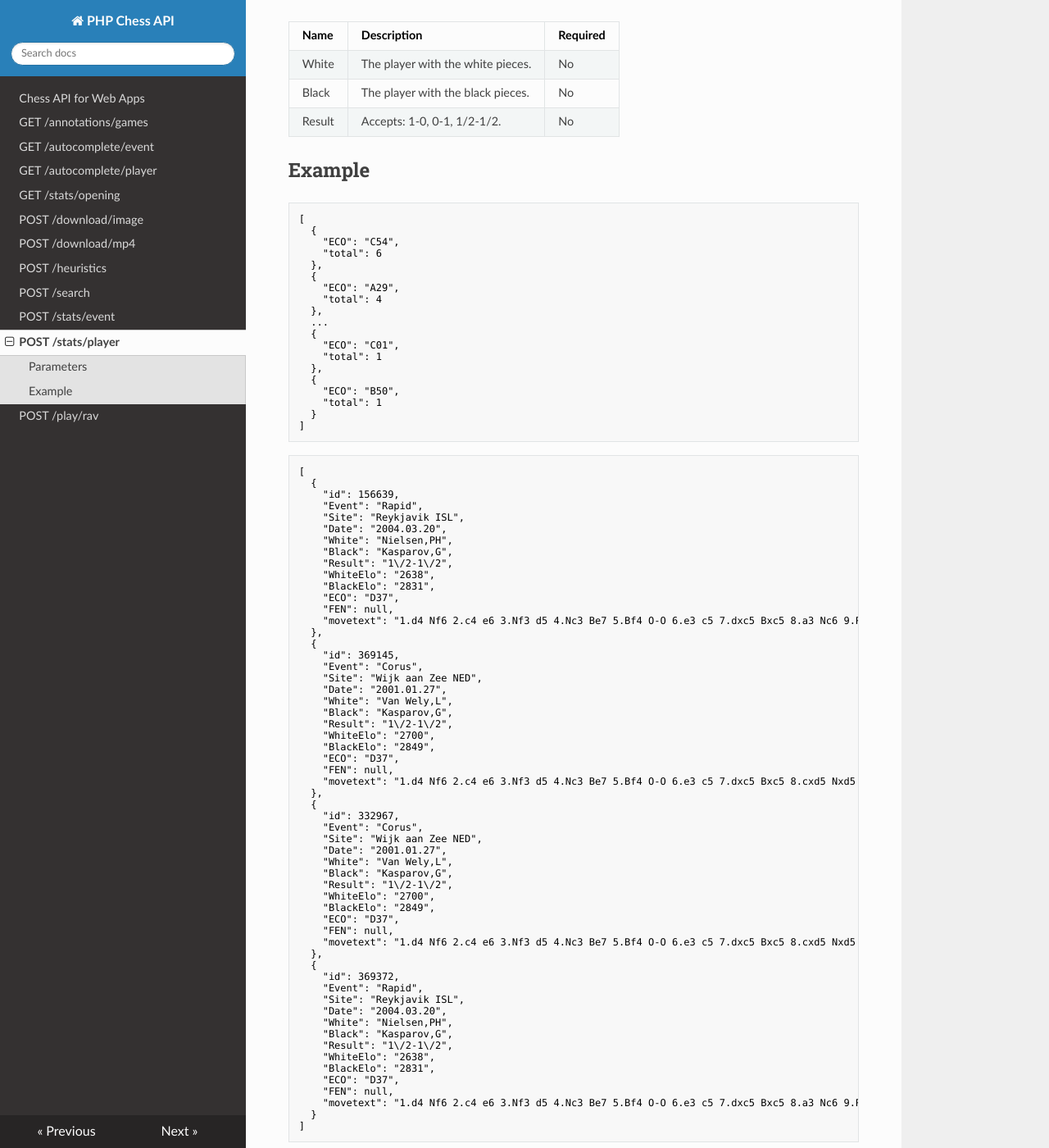
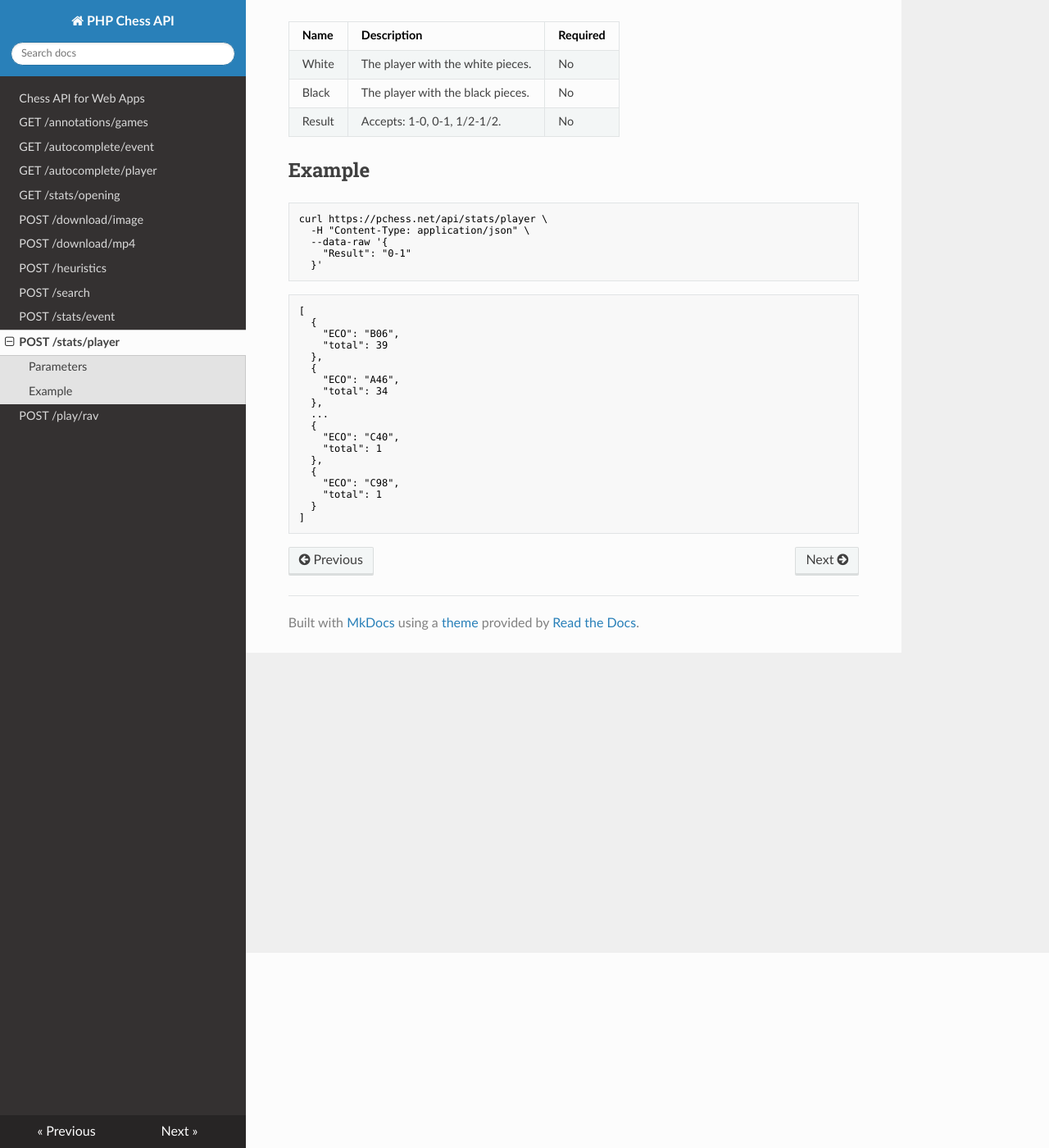
Before and after one commit to chesslablab/chess-api, an MkDocs documentation site: the page built from docs/post-stats-player.md, in a window 1280 px wide and 1400 px high, scrolled down 238 px. Shown: the whole window at 82% size. Built offline with MkDocs 1.6.1, drawn with Linux system fonts in a browser that asks for light colours; nearby versions of some CDN libraries; old or Windows-style settings are respelled for this version of MkDocs.

Commit message:
Fixed the docs

````diff
--- a/docs/post-stats-player.md
+++ b/docs/post-stats-player.md
@@ -13,84 +13,31 @@ Returns statistics about opening results by chess player.
 ## Example
 
 ```text
-[
-  {
-    "ECO": "C54",
-    "total": 6
-  },
-  {
-    "ECO": "A29",
-    "total": 4
-  },
-  ...
-  {
-    "ECO": "C01",
-    "total": 1
-  },
-  {
-    "ECO": "B50",
-    "total": 1
-  }
-]
+curl https://pchess.net/api/stats/player \
+  -H "Content-Type: application/json" \
+  --data-raw '{
+    "Result": "0-1"
+  }'
 ```
 
 ```text
 [
   {
-    "id": 156639,
-    "Event": "Rapid",
-    "Site": "Reykjavik ISL",
-    "Date": "2004.03.20",
-    "White": "Nielsen,PH",
-    "Black": "Kasparov,G",
-    "Result": "1\/2-1\/2",
-    "WhiteElo": "2638",
-    "BlackElo": "2831",
-    "ECO": "D37",
-    "FEN": null,
-    "movetext": "1.d4 Nf6 2.c4 e6 3.Nf3 d5 4.Nc3 Be7 5.Bf4 O-O 6.e3 c5 7.dxc5 Bxc5 8.a3 Nc6 9.Rc1 a6 10.b4 Bd6 11.Bg5 a5 12.b5 Ne7 13.Bxf6 gxf6 14.a4 Bb4 15.Be2 dxc4 16.O-O Nd5 17.Na2 Nb6 18.Qc2 e5 19.Nxb4 axb4 20.Bxc4 Nxc4 21.Qxc4 Rxa4 22.Rfd1 Qb6 23.Nh4 Be6 24.Qe4 Qxb5 25.Qf3 Kg7 26.Nf5+ Bxf5 27.Qxf5 b3 28.Rd6 b2 29.Qxf6+ Kg8 30.Qg5+ Kh8 31.Qf6+"
+    "ECO": "B06",
+    "total": 39
   },
   {
-    "id": 369145,
-    "Event": "Corus",
-    "Site": "Wijk aan Zee NED",
-    "Date": "2001.01.27",
-    "White": "Van Wely,L",
-    "Black": "Kasparov,G",
-    "Result": "1\/2-1\/2",
-    "WhiteElo": "2700",
-    "BlackElo": "2849",
-    "ECO": "D37",
-    "FEN": null,
-    "movetext": "1.d4 Nf6 2.c4 e6 3.Nf3 d5 4.Nc3 Be7 5.Bf4 O-O 6.e3 c5 7.dxc5 Bxc5 8.cxd5 Nxd5 9.Nxd5 exd5 10.a3 Nc6 11.Bd3 Bb6 12.O-O Bg4 13.h3 Bh5 14.b4 Re8 15.Rc1 a6 16.g4 Bg6 17.Bxg6 hxg6 18.Rc3 d4 19.Rd3 Qd5 20.exd4 Re4 21.Be3 Rd8 22.Re1 f6 23.Kg2 f5 24.gxf5 gxf5 25.Qb3 Qxb3 26.Rxb3 f4 27.d5 fxe3 28.dxc6 Re6 29.fxe3 Rxc6 30.Kf2 Rf8 31.Ke2 Rc2+ 32.Nd2 Rd8 33.Rd3 Ra2 34.Rxd8+ Bxd8 35.Rc1 Bf6 36.Rc7 b5 37.Rc6 Rxa3 38.Ne4 Be7 39.Nc5 a5 40.Rb6 axb4 41.Rxb5 Ra2+ 42.Kd3 Rh2 43.Na6"
+    "ECO": "A46",
+    "total": 34
+  },
+  ...
+  {
+    "ECO": "C40",
+    "total": 1
   },
   {
-    "id": 332967,
-    "Event": "Corus",
-    "Site": "Wijk aan Zee NED",
-    "Date": "2001.01.27",
-    "White": "Van Wely,L",
-    "Black": "Kasparov,G",
-    "Result": "1\/2-1\/2",
-    "WhiteElo": "2700",
-    "BlackElo": "2849",
-    "ECO": "D37",
-    "FEN": null,
-    "movetext": "1.d4 Nf6 2.c4 e6 3.Nf3 d5 4.Nc3 Be7 5.Bf4 O-O 6.e3 c5 7.dxc5 Bxc5 8.cxd5 Nxd5 9.Nxd5 exd5 10.a3 Nc6 11.Bd3 Bb6 12.O-O Bg4 13.h3 Bh5 14.b4 Re8 15.Rc1 a6 16.g4 Bg6 17.Bxg6 hxg6 18.Rc3 d4 19.Rd3 Qd5 20.exd4 Re4 21.Be3 Rd8 22.Re1 f6 23.Kg2 f5 24.gxf5 gxf5 25.Qb3 Qxb3 26.Rxb3 f4 27.d5 fxe3 28.dxc6 Re6 29.fxe3 Rxc6 30.Kf2 Rf8 31.Ke2 Rc2+ 32.Nd2 Rd8 33.Rd3 Ra2 34.Rxd8+ Bxd8 35.Rc1 Bf6 36.Rc7 b5 37.Rc6 Rxa3 38.Ne4 Be7 39.Nc5 a5 40.Rb6 axb4 41.Rxb5 Ra2+ 42.Kd3 Rh2 43.Na6"
-  },
-  {
-    "id": 369372,
-    "Event": "Rapid",
-    "Site": "Reykjavik ISL",
-    "Date": "2004.03.20",
-    "White": "Nielsen,PH",
-    "Black": "Kasparov,G",
-    "Result": "1\/2-1\/2",
-    "WhiteElo": "2638",
-    "BlackElo": "2831",
-    "ECO": "D37",
-    "FEN": null,
-    "movetext": "1.d4 Nf6 2.c4 e6 3.Nf3 d5 4.Nc3 Be7 5.Bf4 O-O 6.e3 c5 7.dxc5 Bxc5 8.a3 Nc6 9.Rc1 a6 10.b4 Bd6 11.Bg5 a5 12.b5 Ne7 13.Bxf6 gxf6 14.a4 Bb4 15.Be2 dxc4 16.O-O Nd5 17.Na2 Nb6 18.Qc2 e5 19.Nxb4 axb4 20.Bxc4 Nxc4 21.Qxc4 Rxa4 22.Rfd1 Qb6 23.Nh4 Be6 24.Qe4 Qxb5 25.Qf3 Kg7 26.Nf5+ Bxf5 27.Qxf5 b3 28.Rd6 b2 29.Qxf6+ Kg8 30.Qg5+ Kh8 31.Qf6+"
+    "ECO": "C98",
+    "total": 1
   }
 ]
 ```
````
